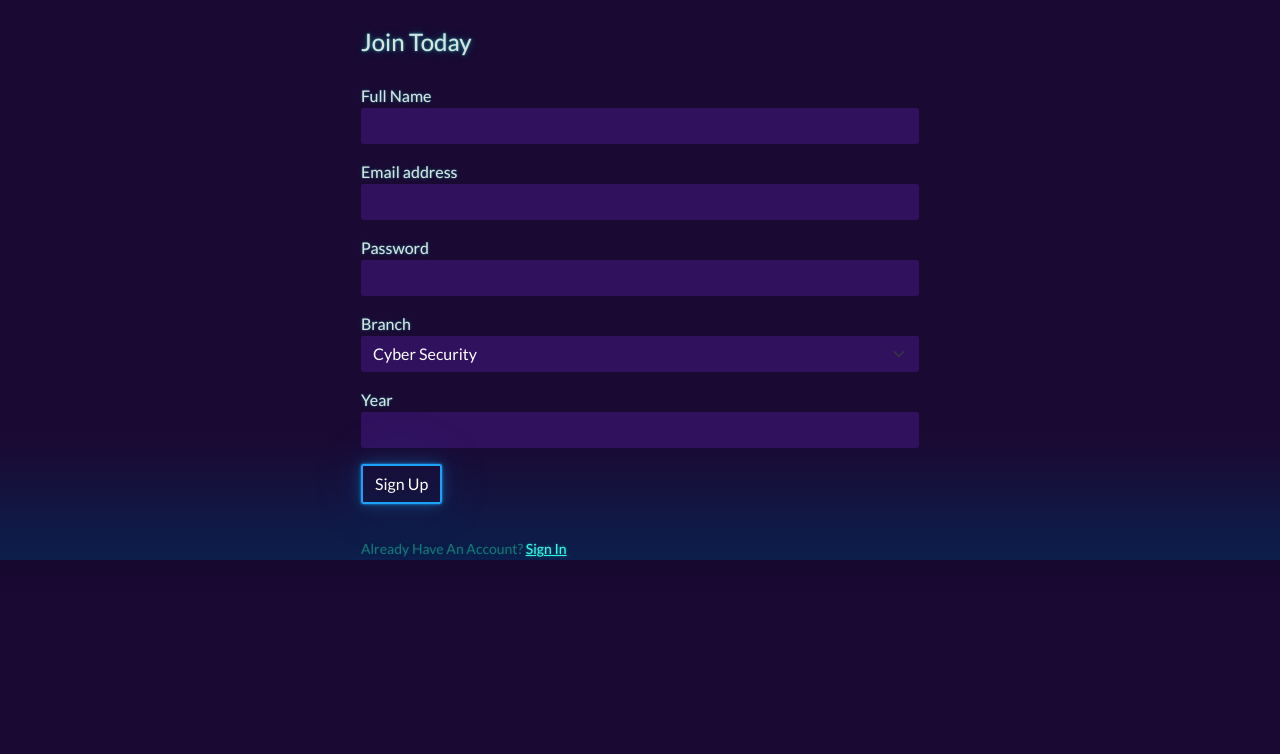
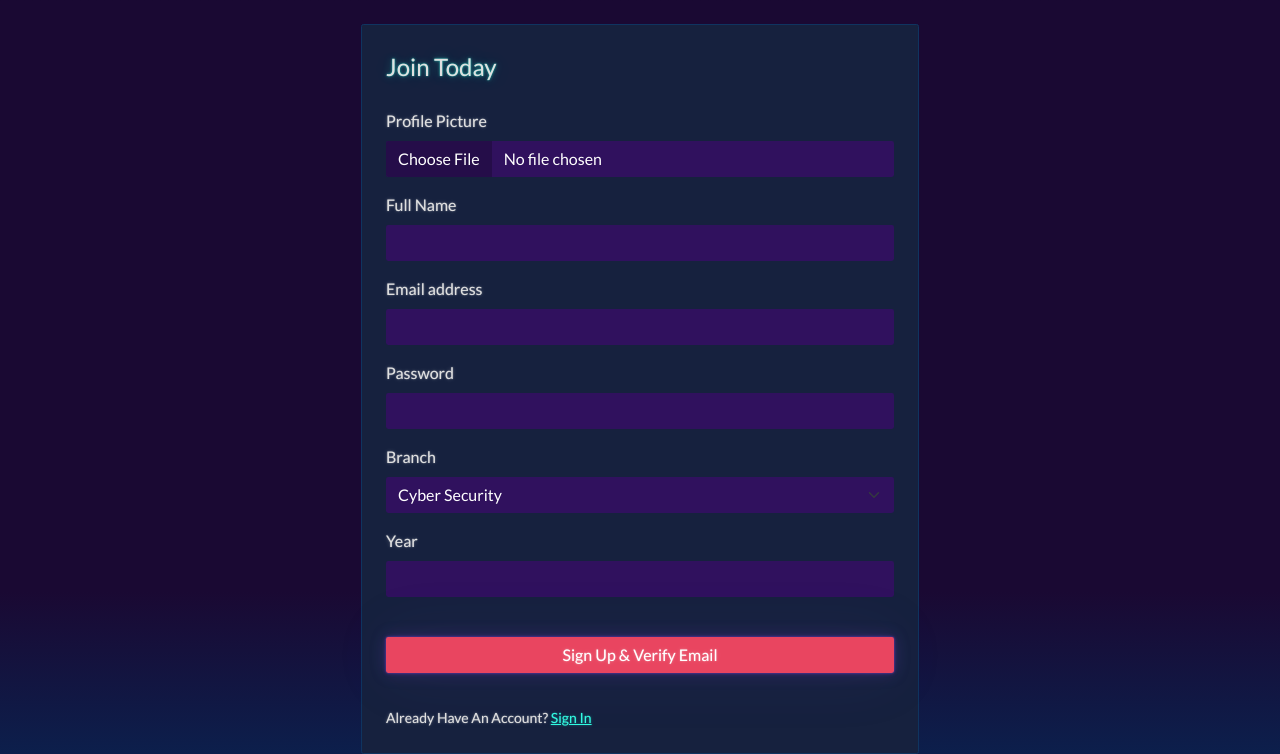
Before and after one commit to Vamshi0306/cyber-club-attendance-system, a Flask app: page /register in a window 1280 px wide. Shown: the part 56-810 px from the top of the page. Before the commit the page ends 616 px from the top, so only its background shows below. Run offline with Flask 3, Linux system fonts and the light colour scheme.

Commit message:
Update register.html

```diff
--- a/templates/register.html
+++ b/templates/register.html
@@ -1,41 +1,45 @@
 {% extends "layout.html" %}
 {% block content %}
-    <div class="content-section col-md-6 offset-md-3">
-        <form method="POST" action="">
+<div class="col-md-6 offset-md-3">
+    <div class="card p-4">
+        <form method="POST" action="" enctype="multipart/form-data">
             <fieldset class="form-group">
                 <legend class="border-bottom mb-4">Join Today</legend>
                 <div class="form-group mb-3">
-                    <label for="name">Full Name</label>
+                    <label class="form-label" for="profile_pic">Profile Picture</label>
+                    <input type="file" class="form-control" id="profile_pic" name="profile_pic" accept="image/png, image/jpeg, image/jpg" required>
+                </div>
+                <div class="form-group mb-3">
+                    <label class="form-label" for="name">Full Name</label>
                     <input type="text" class="form-control" id="name" name="name" required>
                 </div>
                 <div class="form-group mb-3">
-                    <label for="email">Email address</label>
+                    <label class="form-label" for="email">Email address</label>
                     <input type="email" class="form-control" id="email" name="email" required>
                 </div>
                 <div class="form-group mb-3">
-                    <label for="password">Password</label>
+                    <label class="form-label" for="password">Password</label>
                     <input type="password" class="form-control" id="password" name="password" required>
                 </div>
                 <div class="form-group mb-3">
-                    <label for="branch">Branch</label>
+                    <label class="form-label" for="branch">Branch</label>
                     <select class="form-select" id="branch" name="branch">
                         <option>Cyber Security</option>
                         <option>AIML</option>
                     </select>
                 </div>
-                 <div class="form-group mb-3">
-                    <label for="year">Year</label>
+                <div class="form-group mb-3">
+                    <label class="form-label" for="year">Year</label>
                     <input type="number" class="form-control" id="year" name="year" required min="1" max="4">
                 </div>
             </fieldset>
-            <div class="form-group">
-                <button class="btn btn-outline-info" type="submit">Sign Up</button>
+            <div class="form-group mt-4">
+                <button class="btn btn-primary w-100" type="submit">Sign Up & Verify Email</button>
             </div>
         </form>
         <div class="border-top pt-3 mt-3">
-            <small class="text-muted">
-                Already Have An Account? <a class="ml-2" href="{{ url_for('login') }}">Sign In</a>
-            </small>
+            <small>Already Have An Account? <a href="{{ url_for('login') }}">Sign In</a></small>
         </div>
     </div>
+</div>
 {% endblock content %}
```
